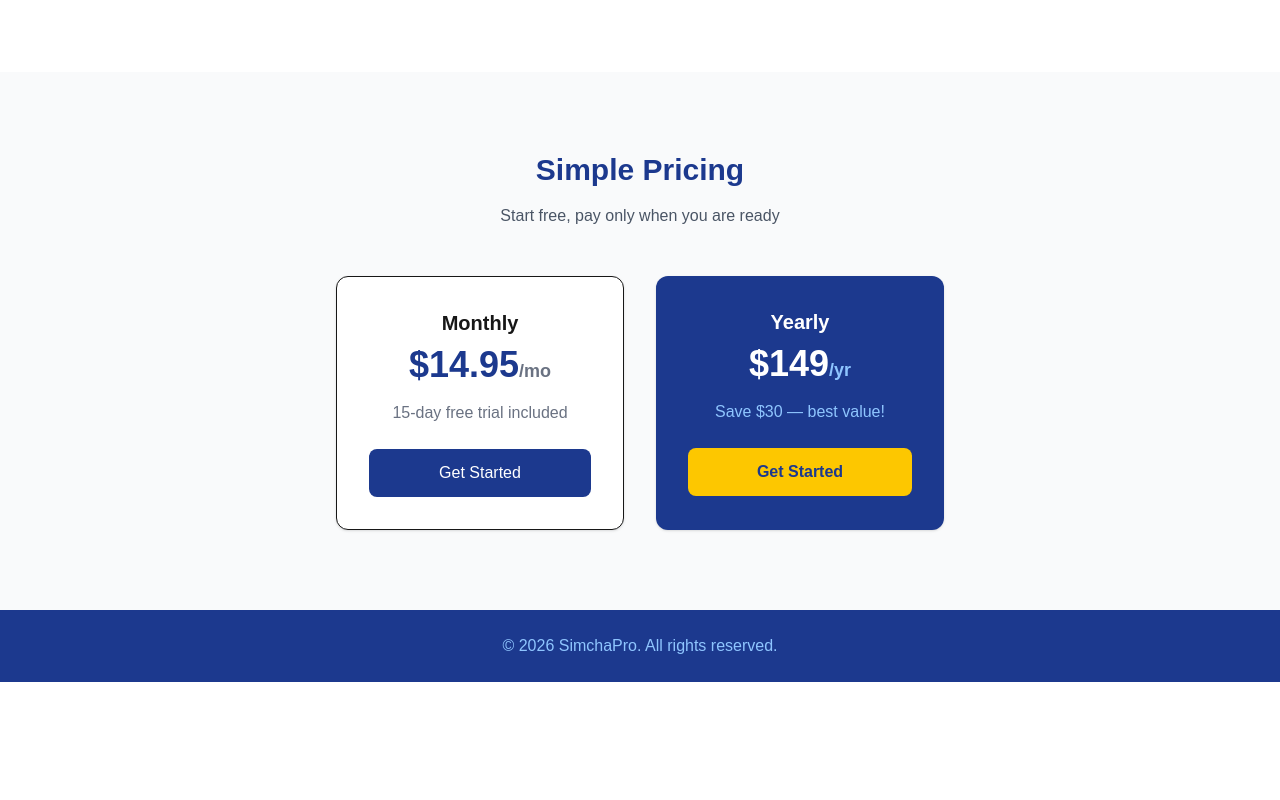
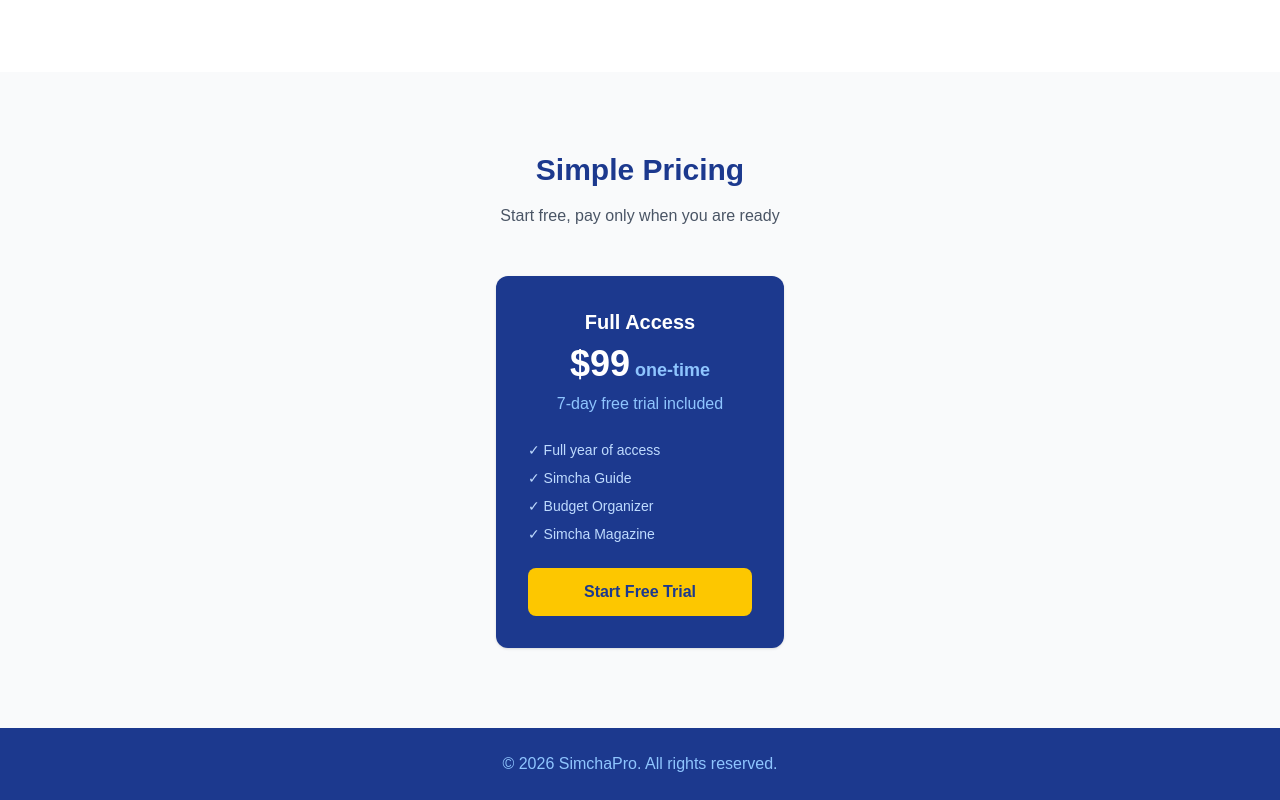
Before and after one commit to mb7184313900/simcha-organizer, a Next.js app: page / in a window 1280 px wide. Shown: the part 816-1616 px from the top of the page. Before the commit the page ends 1498 px from the top, so only its background shows below. Built offline with nearby package versions, Linux system fonts and the light colour scheme.

Commit message:
Update homepage pricing

```diff
--- a/app/page.tsx
+++ b/app/page.tsx
@@ -53,17 +53,17 @@ export default function Home() {
         <h3 className="text-3xl font-bold text-blue-900 mb-4">Simple Pricing</h3>
         <p className="text-gray-600 mb-12">Start free, pay only when you are ready</p>
         <div className="flex justify-center gap-8 flex-wrap">
-          <div className="bg-white border rounded-xl p-8 w-72 shadow-sm">
-            <h4 className="text-xl font-bold mb-2">Monthly</h4>
-            <p className="text-4xl font-bold text-blue-900 mb-4">$14.95<span className="text-lg text-gray-500">/mo</span></p>
-            <p className="text-gray-500 mb-6">15-day free trial included</p>
-            <a href="/signup" className="block bg-blue-900 text-white py-3 rounded-lg hover:bg-blue-800">Get Started</a>
-          </div>
           <div className="bg-blue-900 text-white rounded-xl p-8 w-72 shadow-sm">
-            <h4 className="text-xl font-bold mb-2">Yearly</h4>
-            <p className="text-4xl font-bold mb-4">$149<span className="text-lg text-blue-300">/yr</span></p>
-            <p className="text-blue-300 mb-6">Save $30 — best value!</p>
-            <a href="/signup" className="block bg-yellow-400 text-blue-900 font-bold py-3 rounded-lg hover:bg-yellow-300">Get Started</a>
+            <h4 className="text-xl font-bold mb-2">Full Access</h4>
+            <p className="text-4xl font-bold mb-2">$99<span className="text-lg text-blue-300"> one-time</span></p>
+            <p className="text-blue-300 mb-6">7-day free trial included</p>
+            <ul className="text-left text-sm text-blue-200 mb-6 space-y-2">
+              <li>✓ Full year of access</li>
+              <li>✓ Simcha Guide</li>
+              <li>✓ Budget Organizer</li>
+              <li>✓ Simcha Magazine</li>
+            </ul>
+            <a href="/pricing" className="block bg-yellow-400 text-blue-900 font-bold py-3 rounded-lg hover:bg-yellow-300">Start Free Trial</a>
           </div>
         </div>
       </section>
```
